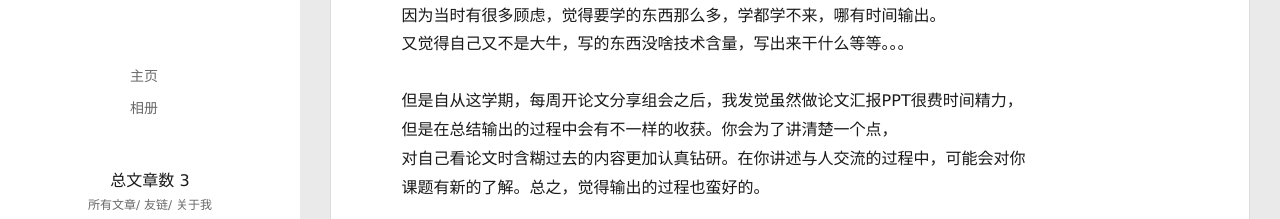
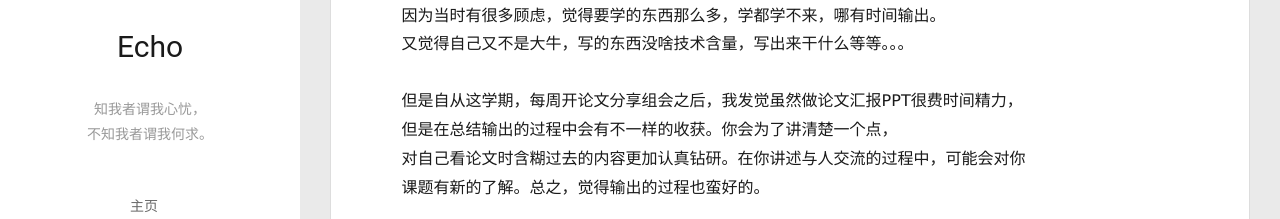
Before and after one commit to sayna218/sayna218.github.io, a plain HTML site: page 2020/10/28/我的第一篇博客/index.html in a window 1280 px wide. Shown: the part 243-462 px from the top of the page. Drawn offline with Linux system fonts and the light colour scheme; some packages are replaced by stand-ins of ours; a script that the page names is missing.

Commit message:
Site updated: 2020-11-19 22:15:20

```diff
--- a/2020/10/28/我的第一篇博客/index.html
+++ b/2020/10/28/我的第一篇博客/index.html
@@ -53,9 +53,9 @@
 			<img src="/img/image.jpg" class="js-avatar">
 		</a>
 		<hgroup>
-		  <h1 class="header-author"><a href="/"></a></h1>
+		  <h1 class="header-author">Echo<a href="/"></a></h1>
 		</hgroup>
-
+		<p class="header-subtitle">知我者谓我心忧，</br>不知我者谓我何求。</p>
 		<nav class="header-menu">
 			<ul>
 
```
Also changed, not shown: 2020/10/30/随手拍/index.html (+2 -2 lines), 2020/11/19/哈希表总结/index.html (+2 -2 lines), archives/2020/10/index.html (+2 -2 lines), archives/2020/11/index.html (+2 -2 lines), archives/2020/index.html (+2 -2 lines), archives/index.html (+2 -2 lines), index.html (+2 -2 lines), tags/哈希表/index.html (+2 -2 lines), tags/相册/index.html (+2 -2 lines), tags/随笔/index.html (+2 -2 lines).
